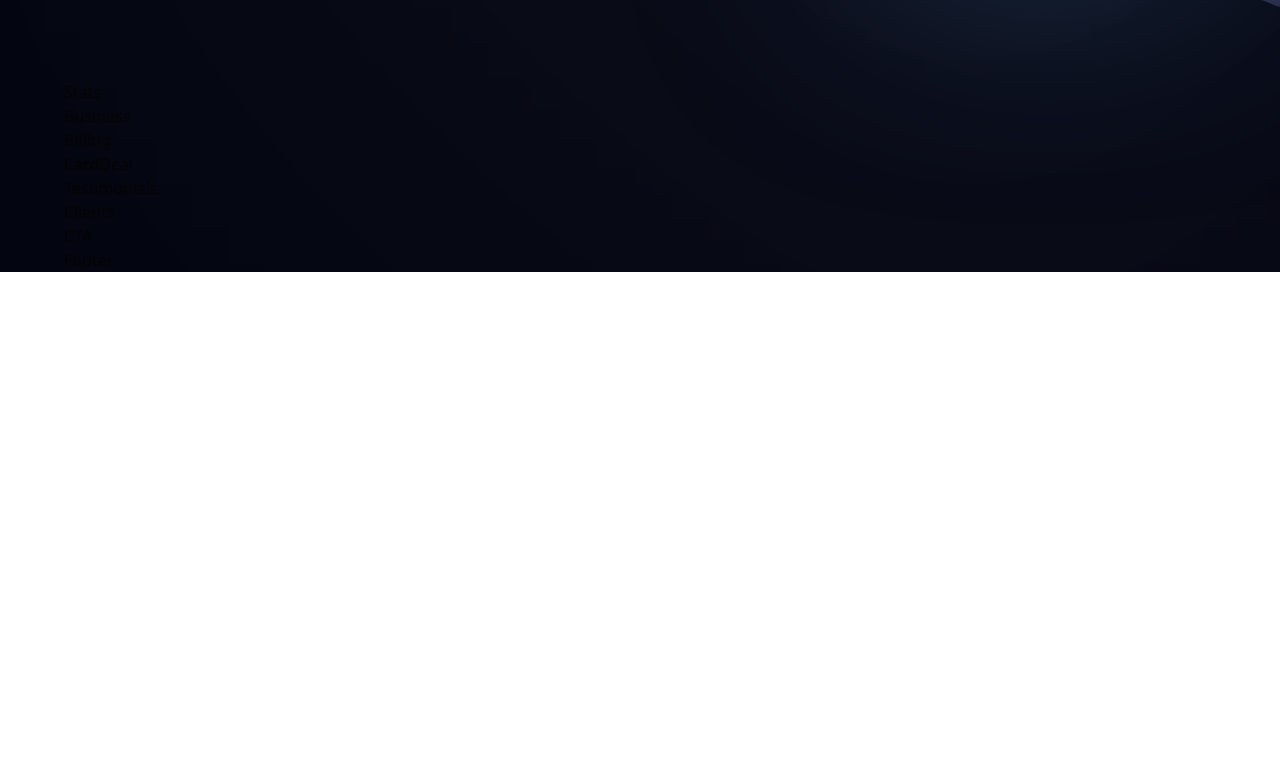
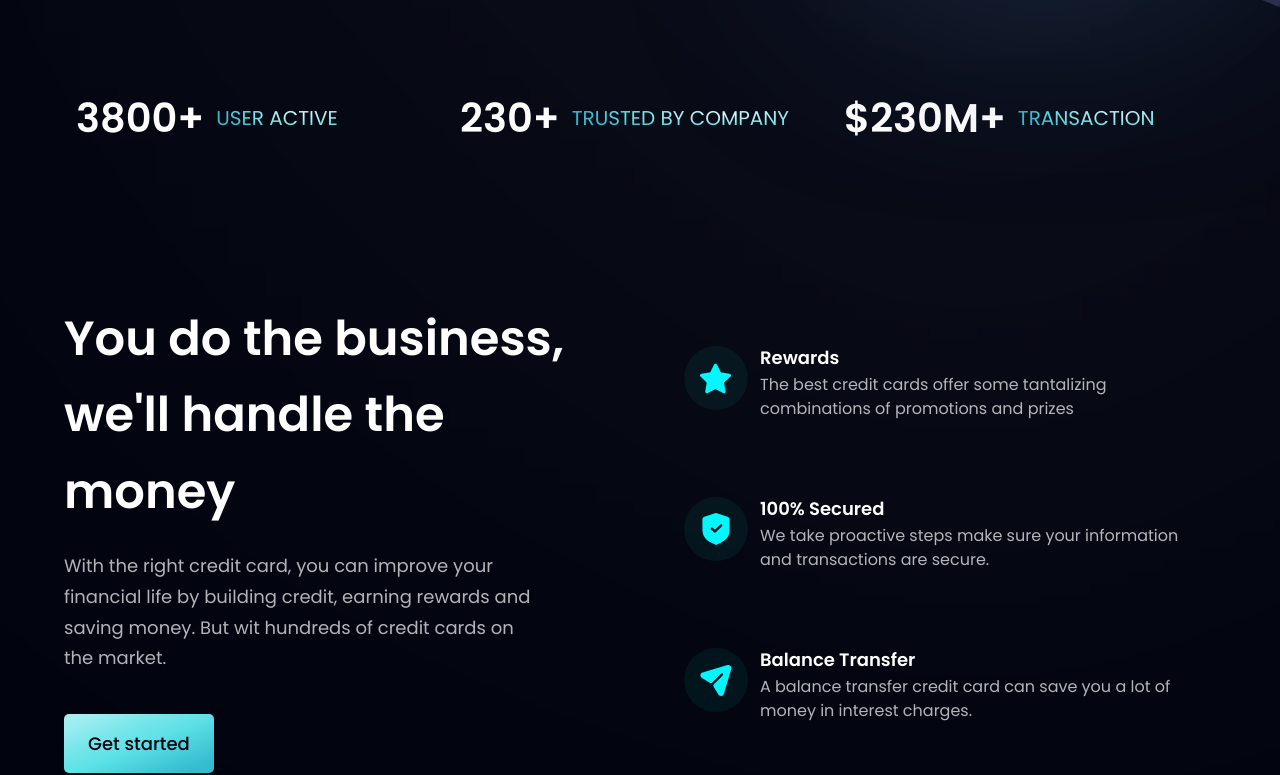
Before and after one commit to tdark23/hoobank, a React (Vite) app: page / in a window 1280 px wide. Shown: the part 749-1524 px from the top of the page. Before the commit the page ends 1021 px from the top, so only its background shows below. Built offline with nearby package versions, Linux system fonts and the light colour scheme.

Commit message:
bussiness-section-done

```diff
--- a/src/components/Business.jsx
+++ b/src/components/Business.jsx
@@ -1,9 +1,46 @@
-import React from 'react'
+import Button from './Button'
+import { features } from '../constants';
+import styles, { layout } from '../style';
 
-const Business = () => {
-  return (
-    <div>Business</div>
-  )
-}
+const FeatureCard = ( { icon, title, content, index } ) => (
+  <div className={`flex flex-row p-6 rounded-[20px] ${index !== features.length - 1 ? 'mb-6' : 'mb-0'} feature-card`}>
+    <div className={`w-[64px] h-[64px] rounded-full ${styles.flexCenter} bg-dimBlue`}>
+      <img
+        src={icon}
+        alt="icon"
+        className='w-[50%] h-[50%] object-contain'
+      />
+    </div>
+    <div className='flex-1 flex  flex-col ml-3'>
+      <h4 className="font-poppins font-semibold text-white text-[18px] leading-[23px] mb-1">
+        {title}
+      </h4>
+      <p className="font-poppins font-normal text-dimWhite text-[16px] leading-[24px] mb-1">
+        {content}
+      </p>
+    </div>
+  </div>
+)
+
+const Business = () => (
+  <section id="features" className={layout.section}>
+    <div className={layout.sectionInfo}>
+      <h2 className={styles.heading2}>You do the business, <br className='sm:block hidden'/> we'll handle the money</h2>
+      <p className={`${styles.paragraph} max-w-[470px] mt-5`}>With the right credit card, you can improve your financial life by building credit, earning rewards and saving money. But wit hundreds of credit cards on the market.</p>
+      <Button styles={"mt-10"}/>
+    </div>
+    <div className={`${layout.sectionImg} flex-col`}>
+      {features.map((feature, index) => (
+        <div>
+          <FeatureCard
+            key={feature.id}
+            {...feature}
+            index={index}
+          />
+        </div>
+      ))}
+    </div>
+  </section>
+)
 
 export default Business
--- a/src/components/Button.jsx
+++ b/src/components/Button.jsx
@@ -1,9 +1,9 @@
 import React from 'react'
 
-const Button = () => {
-  return (
-    <div>Button</div>
+const Button = ({ styles }) =>  (
+    <button type="button" className={`py-4 px-6 bg-blue-gradient font-poppins font-medium text-[18px] text-primary outline-none rounded-[5px] ${styles}`}>
+      Get started
+    </button>
   )
-}
 
 export default Button
--- a/src/components/Stats.jsx
+++ b/src/components/Stats.jsx
@@ -1,9 +1,18 @@
-import React from 'react'
+import { stats } from '../constants';
+import styles from '../style';
 
-const Stats = () => {
-  return (
-    <div>Stats</div>
-  )
-}
+const Stats = () => (
+    <section className={`${styles.flexCenter} flex-row flex-wrap sm:mb-20 mb-6`}>
+      {stats.map((stat) => (
+        <div
+          key={stat.id}
+          className='flex-1 flex justify-start items-center flex-row m-3'
+        >
+          <h4 className='font-poppins font-semibold xs:text-[40px] text-[30px] xs:leading-[53px] leading-[43px] text-white'>{stat.value}</h4>
+          <p className='font-poppins font-normal xs:text-[20px] text-[15px] xs:leading-[26px] leading-[21px] text-gradient uppercase ml-3'>{stat.title}</p>
+        </div>
+      ))}
+    </section>
+)
 
 export default Stats
```
